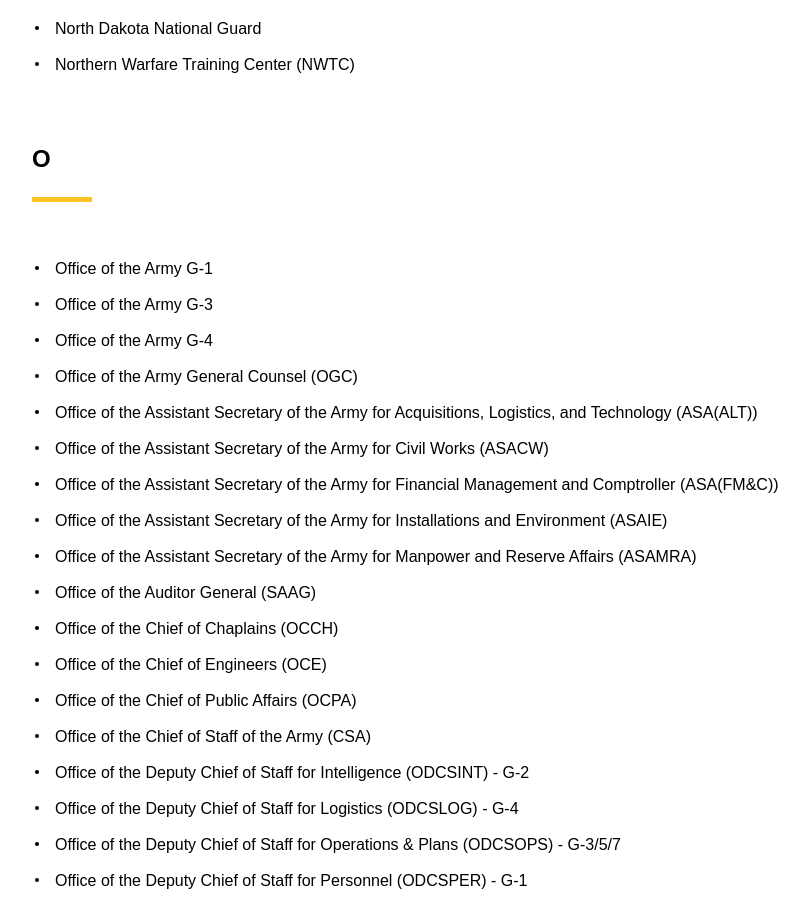
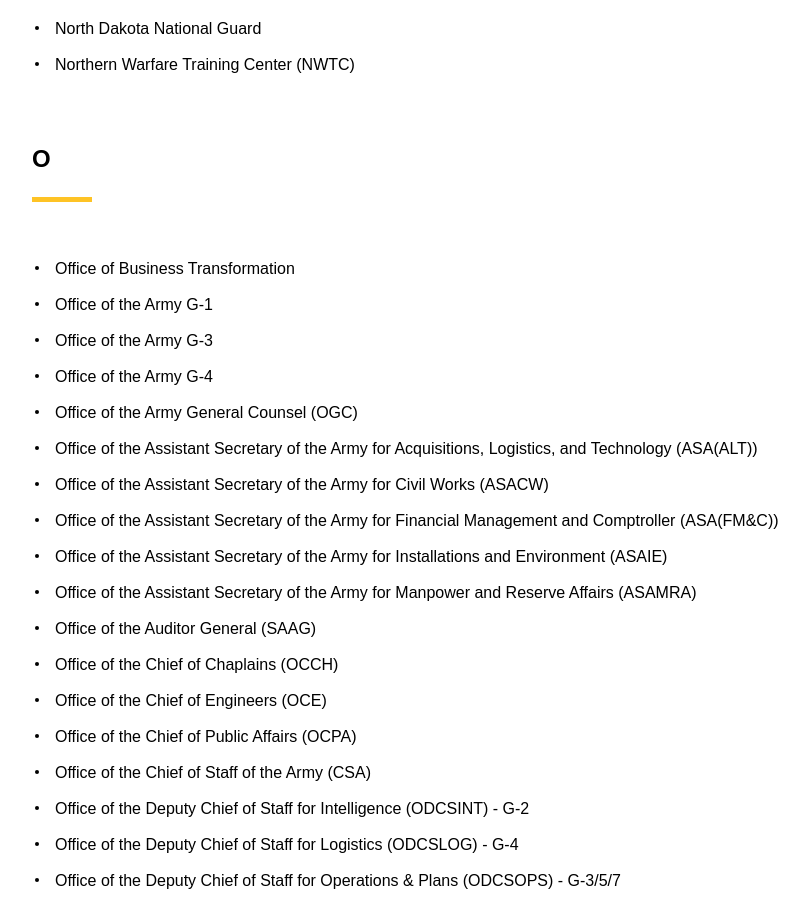
Before and after one commit to shanekarp/a-z, a Jekyll site: the page built from index.html, in a window 1280 px wide and 900 px high, scrolled down 25667 px. Shown: the whole window, without its empty margins (113-922 px from the left). Built offline with Jekyll 4.4.1, drawn with Linux system fonts in a browser that asks for light colours; some web fonts are replaced.

Commit message:
adding office of Business Transformation link

```diff
--- a/_data/ordered_lists/alphabetical.yml
+++ b/_data/ordered_lists/alphabetical.yml
@@ -1009,6 +1009,8 @@
   - title: Northern Warfare Training Center (NWTC)
     href: http://www.wainwright.army.mil/nwtc
 O:
+  - title: Office of Business Transformation
+    href: https://www.army.mil/obt
   - title: Office of the Army G-1
     href: http://www.armyg1.army.mil/
   - title: Office of the Army G-3
@@ -1295,7 +1297,7 @@
   - title: Tank-automotive & Armaments Command (TACOM) Life Cycle Management Command (LCMC) Integrated Logistics Support Center
     href: https://www.ilsc.army.mil/
   - title: Tank Automotive Research, Development and Engineering Center (TARDEC)
-    href: https://www.army.mil/tardec
+    href: http://tardec.army.mil/default.aspx
   - title: Task Force Muleskinner
     href: http://www.dodlive.mil/index.php/tag/task-force-muleskinner/
   - title: TCM Virtual & Gaming
```
